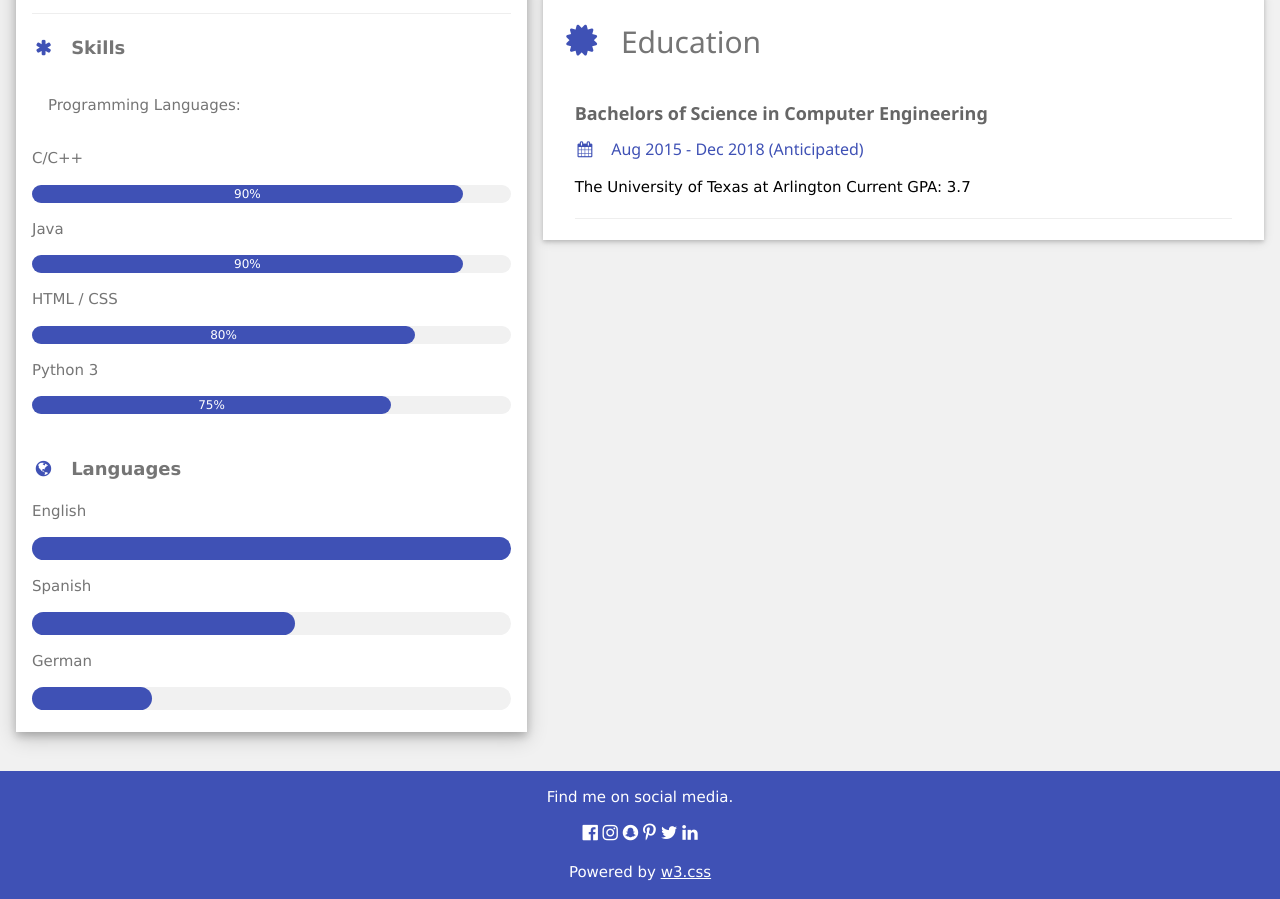
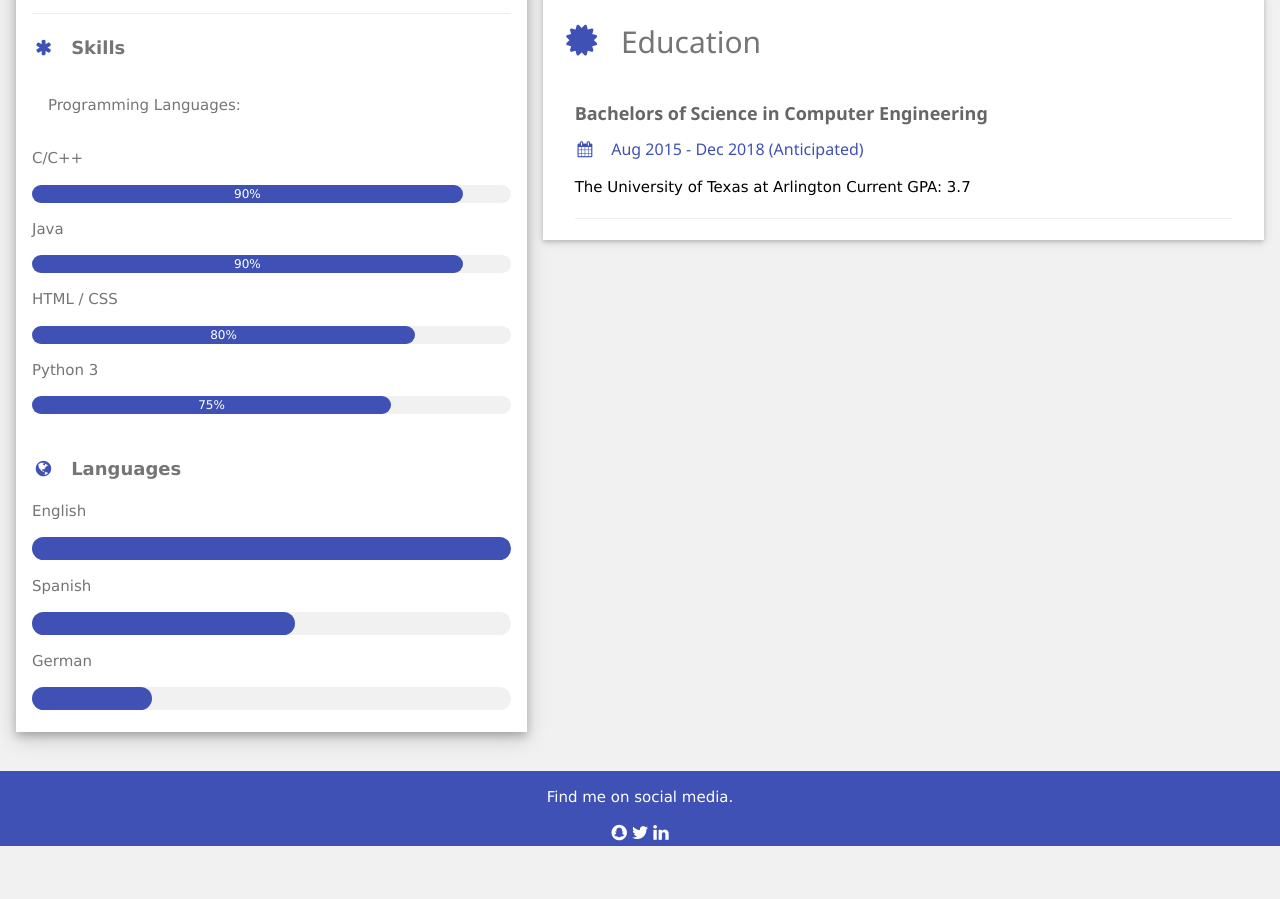
Before and after one commit to satej1210/satej1210.github.io, a plain HTML site: page index.html in a window 1280 px wide. Shown: the part 740-1639 px from the top of the page. After the commit the page ends 1586 px from the top, so only its background shows below. Drawn offline with Linux system fonts and the light colour scheme.

Commit message:
Updated Content

```diff
--- a/index.html
+++ b/index.html
@@ -507,13 +507,9 @@ input[type=checkbox].w3-check:disabled+.w3-validate,input[type=radio].w3-radio:d
 
 <footer class="w3-container w3-indigo w3-center w3-margin-top">
   <p>Find me on social media.</p>
-  <i class="fa fa-facebook-official w3-hover-text-indigo w3-large"></i>
-  <i class="fa fa-instagram w3-hover-text-purple w3-large"></i>
   <i class="fa fa-snapchat w3-hover-text-yellow w3-large"></i>
-  <i class="fa fa-pinterest-p w3-hover-text-red w3-large"></i>
   <i class="fa fa-twitter w3-hover-text-light-blue w3-large"></i>
   <i class="fa fa-linkedin w3-hover-text-indigo w3-large"></i>
-  <p>Powered by <a href="http://www.w3schools.com/w3css/default.asp" target="_blank">w3.css</a></p>
 </footer>
 
 </body>
```
